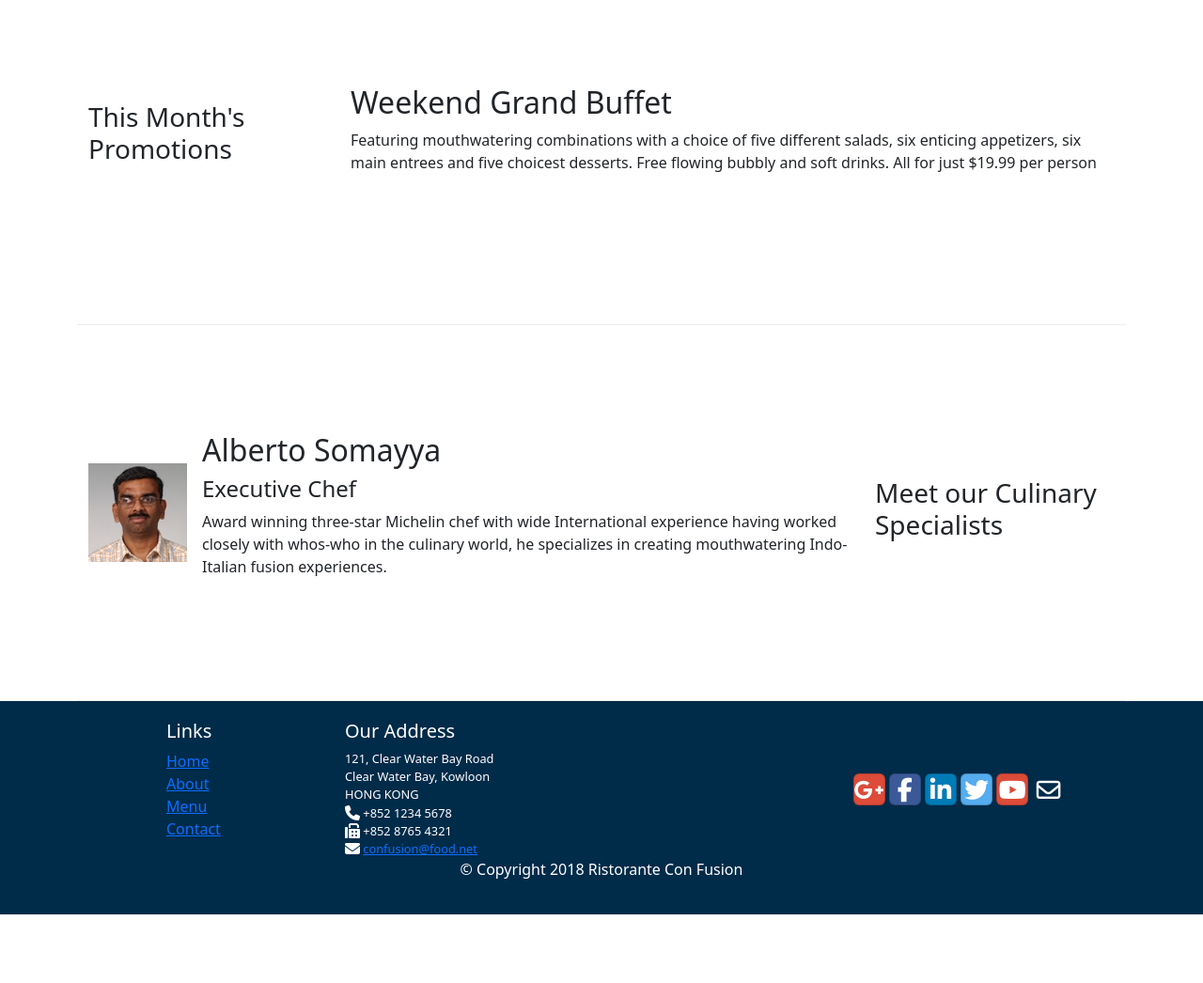
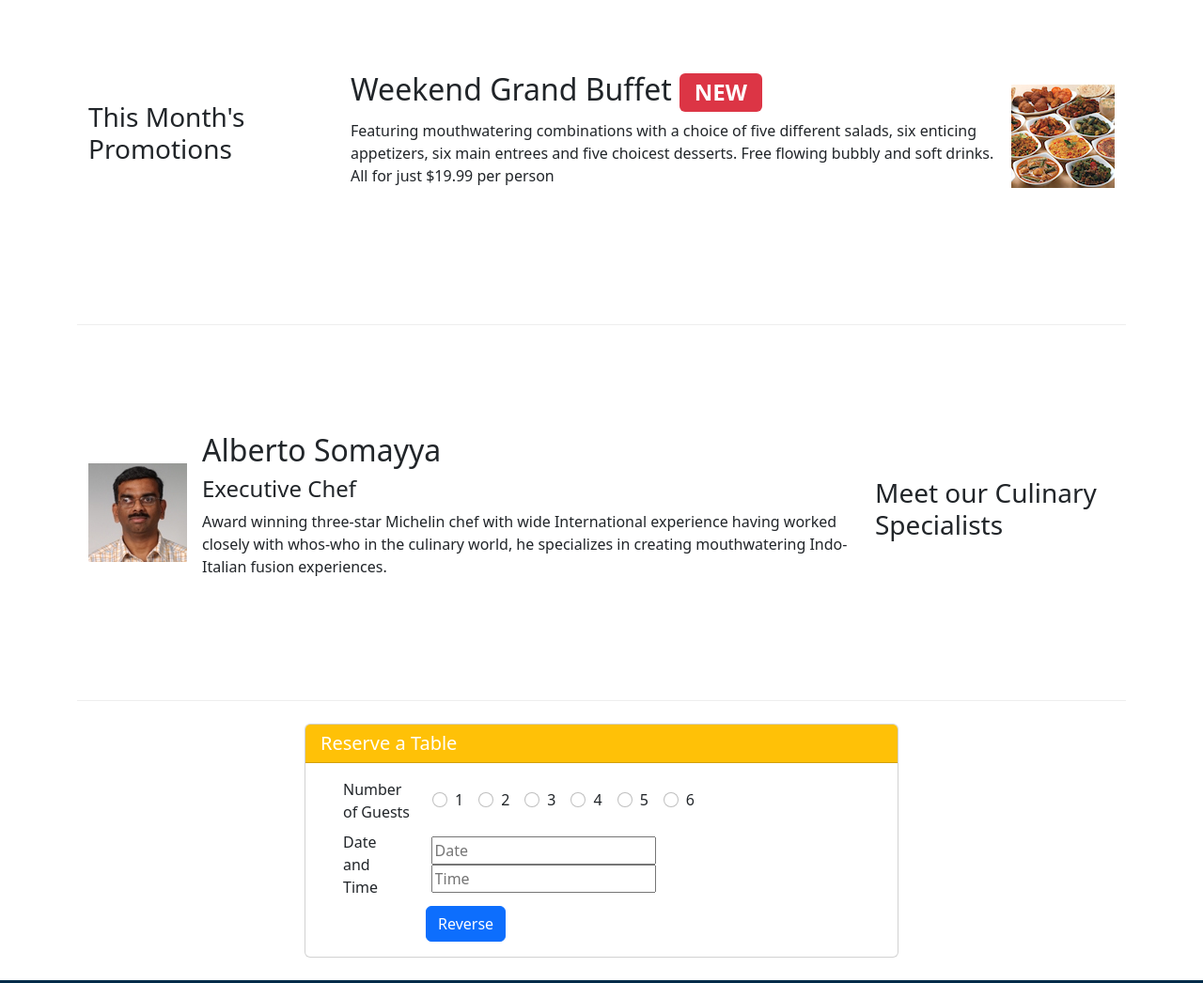
Before and after one commit to numan-iftikhar/Ristorante-Con-Fusion-Coursera, a website: page index.html in a window 1280 px wide. Shown: the part 760-1806 px from the top of the page at 94% size. Before the commit the page ends 1733 px from the top, so only its background shows below. Drawn offline with nearby package versions, Linux system fonts and the light colour scheme.

Commit message:
assignment 2 completed

```diff
--- a/css/style.css
+++ b/css/style.css
@@ -7,6 +7,9 @@ body {
     background-color: #512DA8;
 }
 
+/* .card-background{
+    background-color: #512DA8;
+} */
 .jumbotron {
     /* * vertical | horizontal * */
     padding: 70px 30px;
--- a/index.html
+++ b/index.html
@@ -54,8 +54,9 @@
                         lipsmacking creations
                         will tickle your culinary senses!</p>
                 </div>
-                <div class="col-12 col-sm align-self-center">
+                <div class="col-12 col-sm-6 ps-5 d-flex justify-content-between align-items-center">
                     <img src="img/logo.png" alt="Ristorante Con Fusion" class="img-fluid">
+                    <a href="#form" class="btn btn-sm btn-warning p-2 px-5">Reserve Table</a>
                 </div>
             </div>
         </div>
@@ -70,10 +71,10 @@
                 <div class="d-flex align-items-center">
                     <div class="flex-shrink-0">
                         <img src="img/uthappizza.png" alt="Uthappizza">
-
                     </div>
                     <div class="flex-grow-1 ms-3">
-                        <h2 class="mt-0">Uthappizza <span class="badge bg-danger">HOT</span> <span class="badge rounded-pill bg-secondary">$4.99</span></h2>
+                        <h2 class="mt-0">Uthappizza <span class="badge bg-danger">HOT</span> <span
+                                class="badge rounded-pill bg-secondary">$4.99</span></h2>
                         <p class="d-none d-sm-block">A unique combination of Indian Uthappam (pancake) and
                             Italian pizza, topped with Cerignola olives, ripe vine
                             cherry tomatoes, Vidalia onion, Guntur chillies and
@@ -89,11 +90,20 @@
                 <h3>This Month's Promotions</h3>
             </div>
             <div class="col col-sm col-md">
-                <h2>Weekend Grand Buffet</h2>
-                <p class="d-none d-sm-block">Featuring mouthwatering combinations with a choice of five different
-                    salads, six enticing appetizers,
-                    six main entrees and five choicest desserts. Free flowing bubbly and soft drinks. All for just
-                    $19.99 per person </p>
+                <div class="d-flex align-items-center">
+                    <div class="flex-grow-1 me-3">
+                        <h2>Weekend Grand Buffet <span class="badge bg-danger">NEW</span></h2>
+                        <p class="d-none d-sm-block">Featuring mouthwatering combinations with a choice of five
+                            different
+                            salads, six enticing appetizers,
+                            six main entrees and five choicest desserts. Free flowing bubbly and soft drinks. All for
+                            just
+                            $19.99 per person </p>
+                    </div>
+                    <div class="flex-shrink-0">
+                        <img src="img/buffet.png" alt="buffet">
+                    </div>
+                </div>
             </div>
         </div>
 
@@ -115,6 +125,61 @@
                             whos-who in the culinary world, he specializes in creating mouthwatering Indo-Italian fusion
                             experiences. </p>
                     </div>
+                </div>
+            </div>
+        </div>
+    </div>
+
+
+    <!-- * Reserve a Table * -->
+    <div class="row g-3 justify-content-center">
+        <div class="col-12 col-sm-6">
+            <div class="card my-4" id="form">
+                <h5 class="card-header bg-warning text-white">Reserve a Table</h5>
+                <div class="card-body">
+                    <form>
+                        <div class="d-flex align-items-center">
+                            <div class="d-inline mx-4">
+                                <label>Number<br>of Guests</label>
+                            </div>
+                            <div class="form-check form-check-inline">
+                                <input class="form-check-input" name="radio-option" type="radio" id="1" value="option1">
+                                <label class="form-check-label" for="1">1</label>
+                            </div>
+                            <div class="form-check form-check-inline">
+                                <input class="form-check-input" name="radio-option" type="radio" id="2" value="option1">
+                                <label class="form-check-label" for="2">2</label>
+                            </div>
+                            <div class="form-check form-check-inline">
+                                <input class="form-check-input" name="radio-option" type="radio" id="3" value="option1">
+                                <label class="form-check-label" for="3">3</label>
+                            </div>
+                            <div class="form-check form-check-inline">
+                                <input class="form-check-input" name="radio-option" type="radio" id="4" value="option1">
+                                <label class="form-check-label" for="4">4</label>
+                            </div>
+                            <div class="form-check form-check-inline">
+                                <input class="form-check-input" name="radio-option" type="radio" id="5" value="option1">
+                                <label class="form-check-label" for="5">5</label>
+                            </div>
+                            <div class="form-check form-check-inline">
+                                <input class="form-check-input" name="radio-option" type="radio" id="6" value="option1">
+                                <label class="form-check-label" for="6">6</label>
+                            </div>
+                        </div>
+                        <div class="mt-2 d-flex align-items-center">
+                            <div class="d-inline mx-4">
+                                <label>Date<br>and Time</label>
+                            </div>
+                            <div class="d-inline">
+                                <input type="text" name="date" id="date" placeholder="Date">
+                                <input type="text" name="time" id="time" placeholder="Time">
+                            </div>
+                        </div>
+                        <div class="submit-button mt-2" style="margin-left: 7em">
+                            <input type="submit" value="Reverse" class="btn btn-primary">
+                        </div>
+                    </form>
                 </div>
             </div>
         </div>
```
Also changed, not shown: aboutus.html (+2 -2 lines), contactus.html (+2 -1 lines).
